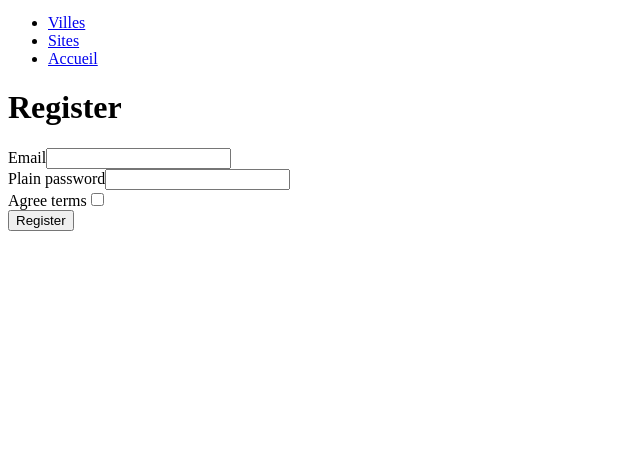
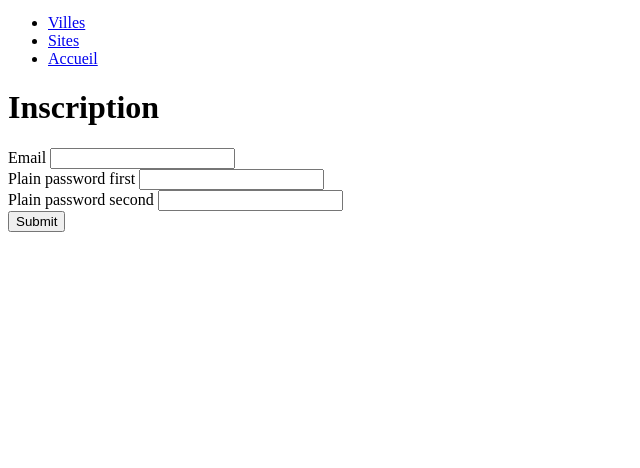
Before and after one commit to Slario/sortir, a Symfony app: template templates/registration/register.html.twig in a window 1280 px wide. Shown: the part 332-800 px from the top of the page, without its empty margins (0-640 px from the left). Run offline with Twig, Linux system fonts and the light colour scheme; the template is opened without the code that fills it, so the values that code supplies are empty; form fields are guessed from the names that the template uses; some libraries are stand-ins or nearby versions.

Commit message:
Formulaire d'enregistrement

```diff
--- a/templates/registration/register.html.twig
+++ b/templates/registration/register.html.twig
@@ -1,15 +1,53 @@
 {% extends 'base.html.twig' %}
 
-{% block title %}Register{% endblock %}
+{% block title %}Inscription{% endblock %}
 
 {% block body %}
-    <h1>Register</h1>
+    <div class="container-fluid">
+        <h1>Inscription</h1>
 
-    {{ form_start(registrationForm) }}
-        {{ form_row(registrationForm.email) }}
-        {{ form_row(registrationForm.plainPassword) }}
-        {{ form_row(registrationForm.agreeTerms) }}
+        {{ form_start(registrationForm,{'method': 'post', 'attr': {'class': ''}}) }}
 
-        <button class="btn">Register</button>
-    {{ form_end(registrationForm) }}
+
+
+
+            <div class="form-group ">
+
+                {{ form_label(registrationForm.email)}}
+                {{form_widget(registrationForm.email, {'attr': {'class':'form-control'}})}}
+                {{ form_errors(registrationForm.email) }}
+            </div>
+
+            <div class="form-group ">
+
+                {{ form_label(registrationForm.plainPassword.first)}}
+                {{form_widget(registrationForm.plainPassword.first, {'attr': {'class':'form-control'}})}}
+                {{ form_errors(registrationForm.plainPassword.first) }}
+
+            </div>
+            <div class="form-group ">
+
+                {{ form_label(registrationForm.plainPassword.second)}}
+                {{form_widget(registrationForm.plainPassword.second, {'attr': {'class':'form-control'}})}}
+                {{ form_errors(registrationForm.plainPassword.second) }}
+
+            </div>
+
+
+            {{ form_row(registrationForm.submit, {'attr': {'class':'btn btn-outline-success '}}) }}
+
+
+            {% for label, messages in app.flashes %}
+                {% for message in messages %}
+                    <div class="alert-{{ label }}">
+                        {{ message }}
+                    </div>
+                {% endfor %}
+            {% endfor %}
+
+
+        </div>
+        {{ form_end(registrationForm) }}
+
+
 {% endblock %}
```
Also changed, not shown: src/Entity/User.php (+4 -4 lines), src/Form/RegistrationFormType.php (+21 -18 lines).
